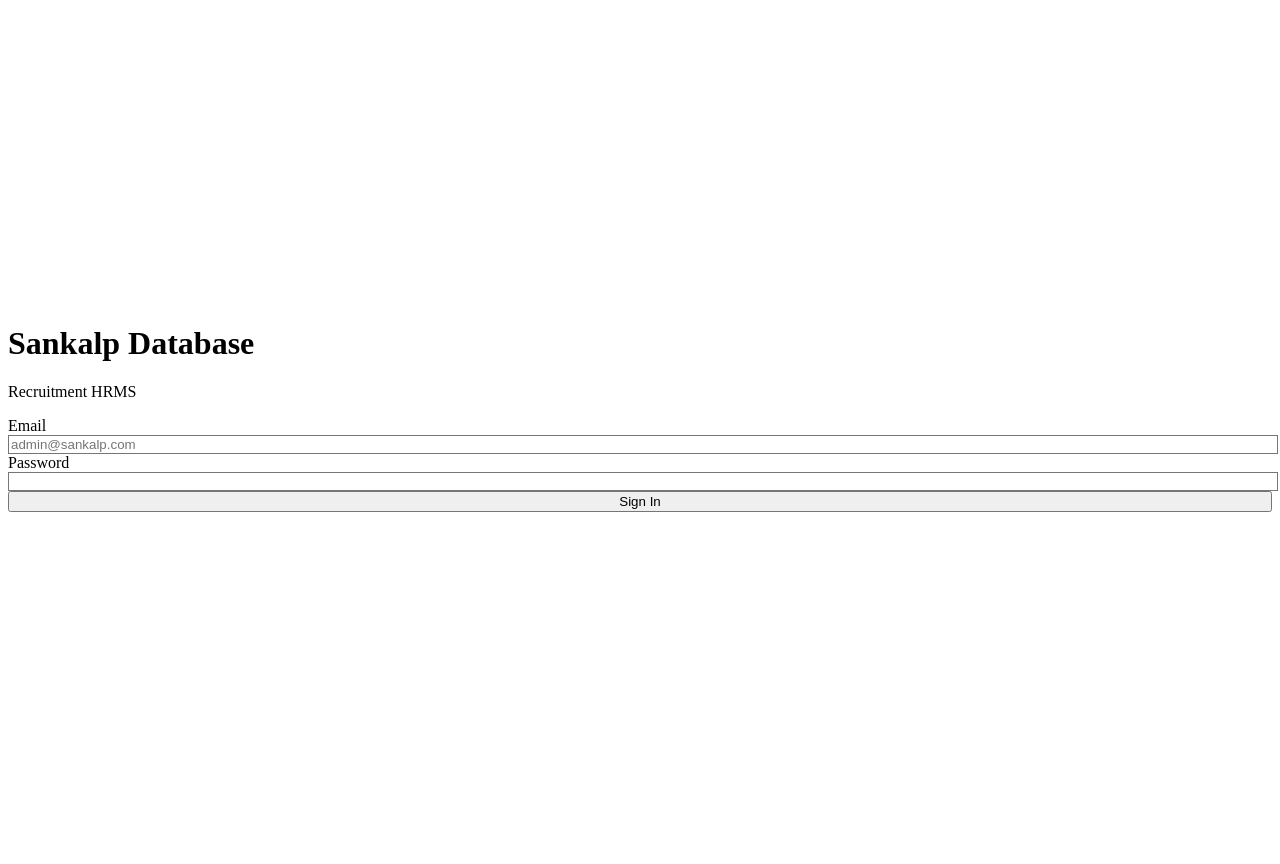
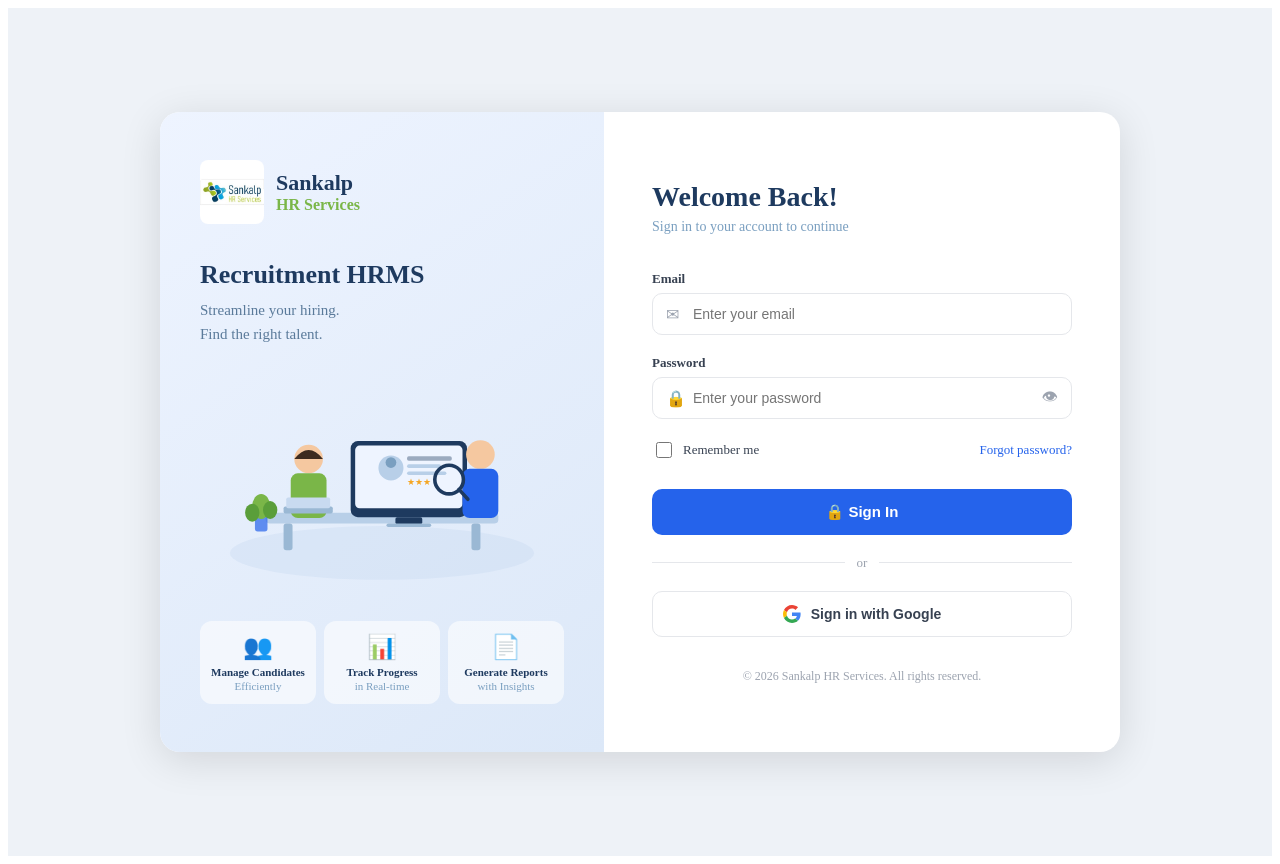
Before and after one commit to sudeepsankalphr-boop/sankalp-db, a React (Vite) app in the folder frontend/: page /login in a window 1280 px wide. Before the commit the page ends 816 px from the top, so only its background shows below. Built offline with nearby package versions, Linux system fonts and the light colour scheme; no server answers; the HTML template or start-up script is replaced by a standard one.

Commit message:
feat: redesign login page with Sankalp branding and two-panel layout

```diff
--- a/frontend/src/pages/Login.jsx
+++ b/frontend/src/pages/Login.jsx
@@ -1,12 +1,14 @@
 import React, { useEffect, useState } from 'react';
 import { useNavigate } from 'react-router-dom';
 import { useAuth } from '../context/AuthContext';
+import logo from '../assets/logo.jpeg';
 
 export default function Login() {
   const { user, login } = useAuth();
   const navigate = useNavigate();
   const [email, setEmail] = useState('');
   const [password, setPassword] = useState('');
+  const [showPassword, setShowPassword] = useState(false);
   const [error, setError] = useState('');
   const [loading, setLoading] = useState(false);
 
@@ -30,41 +32,179 @@ export default function Login() {
   };
 
   return (
-    <div className="min-h-screen flex items-center justify-center bg-gray-100">
-      <div className="bg-white rounded shadow p-8 w-full max-w-sm">
-        <h1 className="text-2xl font-bold text-gray-800 mb-1">Sankalp Database</h1>
-        <p className="text-gray-500 text-sm mb-6">Recruitment HRMS</p>
-        {error && <div className="bg-red-50 text-red-700 border border-red-200 rounded px-3 py-2 text-sm mb-4">{error}</div>}
-        <form onSubmit={handleSubmit} className="space-y-4">
+    <div style={{ minHeight: '100vh', display: 'flex', alignItems: 'center', justifyContent: 'center', background: '#eef2f7', padding: '24px' }}>
+      <div style={{ display: 'flex', width: '100%', maxWidth: 960, borderRadius: 20, overflow: 'hidden', boxShadow: '0 8px 40px rgba(0,0,0,0.12)', background: '#fff' }}>
+
+        {/* Left panel */}
+        <div style={{ flex: 1, background: 'linear-gradient(145deg, #eef4ff 0%, #dce8f8 100%)', padding: '48px 40px', display: 'flex', flexDirection: 'column', minWidth: 0 }}>
+          {/* Logo */}
+          <div style={{ display: 'flex', alignItems: 'center', gap: 12, marginBottom: 36 }}>
+            <img src={logo} alt="Sankalp HR Services" style={{ width: 64, height: 64, objectFit: 'contain', borderRadius: 8 }} />
             <div>
-            <label className="block text-sm font-medium text-gray-700 mb-1">Email</label>
+              <div style={{ fontSize: 22, fontWeight: 800, color: '#1e3a5f', lineHeight: 1.1 }}>Sankalp</div>
+              <div style={{ fontSize: 16, fontWeight: 700, color: '#7ab648', lineHeight: 1.2 }}>HR Services</div>
+            </div>
+          </div>
+
+          {/* Headline */}
+          <div style={{ marginBottom: 28 }}>
+            <h2 style={{ fontSize: 26, fontWeight: 800, color: '#1e3a5f', margin: '0 0 8px' }}>Recruitment HRMS</h2>
+            <p style={{ fontSize: 15, color: '#5a7a9a', margin: 0, lineHeight: 1.6 }}>
+              Streamline your hiring.<br />Find the right talent.
+            </p>
+          </div>
+
+          {/* Illustration */}
+          <div style={{ flex: 1, display: 'flex', alignItems: 'center', justifyContent: 'center', marginBottom: 32 }}>
+            <svg viewBox="0 0 380 240" fill="none" xmlns="http://www.w3.org/2000/svg" style={{ width: '100%', maxWidth: 340 }}>
+              {/* Background shape */}
+              <ellipse cx="190" cy="200" rx="170" ry="30" fill="#c8daf0" opacity="0.4" />
+              {/* Desk */}
+              <rect x="60" y="155" width="260" height="12" rx="4" fill="#b8cfe8" />
+              <rect x="80" y="167" width="10" height="30" rx="3" fill="#9ab8d4" />
+              <rect x="290" y="167" width="10" height="30" rx="3" fill="#9ab8d4" />
+              {/* Monitor */}
+              <rect x="155" y="75" width="130" height="85" rx="8" fill="#1e3a5f" />
+              <rect x="160" y="80" width="120" height="70" rx="5" fill="#eef4ff" />
+              <rect x="205" y="160" width="30" height="8" rx="2" fill="#1e3a5f" />
+              <rect x="195" y="167" width="50" height="4" rx="2" fill="#9ab8d4" />
+              {/* Screen content */}
+              <circle cx="200" cy="105" r="14" fill="#b8cfe8" />
+              <circle cx="200" cy="99" r="6" fill="#7a9fc0" />
+              <rect x="218" y="92" width="50" height="5" rx="2" fill="#1e3a5f" opacity="0.4" />
+              <rect x="218" y="101" width="38" height="4" rx="2" fill="#b8cfe8" />
+              <rect x="218" y="109" width="44" height="4" rx="2" fill="#b8cfe8" />
+              {/* Stars */}
+              <text x="218" y="124" fontSize="10" fill="#f5a623">★★★</text>
+              {/* Person left (woman) */}
+              <circle cx="108" cy="95" r="16" fill="#f5c8a0" />
+              <rect x="88" y="111" width="40" height="50" rx="8" fill="#7ab648" />
+              {/* Hair */}
+              <path d="M92 95 Q108 75 124 95" fill="#3d2b1f" />
+              {/* Laptop */}
+              <rect x="80" y="148" width="55" height="8" rx="2" fill="#9ab8d4" />
+              <rect x="83" y="138" width="49" height="12" rx="2" fill="#c8daf0" />
+              {/* Person right (man) */}
+              <circle cx="300" cy="90" r="16" fill="#f5c8a0" />
+              <rect x="280" y="106" width="40" height="55" rx="8" fill="#2563eb" />
+              {/* Magnifier */}
+              <circle cx="265" cy="118" r="16" fill="none" stroke="#1e3a5f" strokeWidth="4" />
+              <line x1="276" y1="129" x2="286" y2="140" stroke="#1e3a5f" strokeWidth="4" strokeLinecap="round" />
+              {/* Plant */}
+              <rect x="48" y="158" width="14" height="18" rx="3" fill="#2563eb" opacity="0.7" />
+              <ellipse cx="55" cy="148" rx="10" ry="14" fill="#7ab648" />
+              <ellipse cx="45" cy="155" rx="8" ry="10" fill="#5a9e3a" />
+              <ellipse cx="65" cy="152" rx="8" ry="10" fill="#5a9e3a" />
+            </svg>
+          </div>
+
+          {/* Feature icons */}
+          <div style={{ display: 'flex', gap: 8, justifyContent: 'space-between' }}>
+            {[
+              { icon: '👥', title: 'Manage Candidates', sub: 'Efficiently' },
+              { icon: '📊', title: 'Track Progress', sub: 'in Real-time' },
+              { icon: '📄', title: 'Generate Reports', sub: 'with Insights' },
+            ].map((f) => (
+              <div key={f.title} style={{ flex: 1, textAlign: 'center', padding: '12px 6px', background: 'rgba(255,255,255,0.6)', borderRadius: 12 }}>
+                <div style={{ fontSize: 24, marginBottom: 4 }}>{f.icon}</div>
+                <div style={{ fontSize: 11, fontWeight: 700, color: '#1e3a5f', lineHeight: 1.3 }}>{f.title}</div>
+                <div style={{ fontSize: 11, color: '#7a9fc0' }}>{f.sub}</div>
+              </div>
+            ))}
+          </div>
+        </div>
+
+        {/* Right panel */}
+        <div style={{ width: 420, flexShrink: 0, padding: '56px 48px', display: 'flex', flexDirection: 'column', justifyContent: 'center' }}>
+          <h1 style={{ fontSize: 28, fontWeight: 800, color: '#1e3a5f', margin: '0 0 6px' }}>Welcome Back!</h1>
+          <p style={{ fontSize: 14, color: '#7a9fc0', margin: '0 0 36px' }}>Sign in to your account to continue</p>
+
+          {error && (
+            <div style={{ background: '#fef2f2', border: '1px solid #fecaca', color: '#dc2626', borderRadius: 8, padding: '10px 14px', fontSize: 13, marginBottom: 20 }}>
+              {error}
+            </div>
+          )}
+
+          <form onSubmit={handleSubmit}>
+            {/* Email */}
+            <label style={{ display: 'block', fontSize: 13, fontWeight: 600, color: '#374151', marginBottom: 6 }}>Email</label>
+            <div style={{ position: 'relative', marginBottom: 20 }}>
+              <span style={{ position: 'absolute', left: 14, top: '50%', transform: 'translateY(-50%)', color: '#9ca3af', fontSize: 16 }}>✉</span>
               <input
                 type="email"
                 required
                 value={email}
                 onChange={(e) => setEmail(e.target.value)}
-              className="border rounded px-3 py-2 w-full focus:outline-none focus:ring-2 focus:ring-blue-500 text-sm"
-              placeholder="admin@sankalp.com"
+                placeholder="Enter your email"
+                style={{ width: '100%', border: '1.5px solid #e5e7eb', borderRadius: 10, padding: '12px 14px 12px 40px', fontSize: 14, outline: 'none', boxSizing: 'border-box', color: '#111827', background: '#fff' }}
+                onFocus={(e) => { e.target.style.borderColor = '#2563eb'; }}
+                onBlur={(e) => { e.target.style.borderColor = '#e5e7eb'; }}
               />
             </div>
-          <div>
-            <label className="block text-sm font-medium text-gray-700 mb-1">Password</label>
+
+            {/* Password */}
+            <label style={{ display: 'block', fontSize: 13, fontWeight: 600, color: '#374151', marginBottom: 6 }}>Password</label>
+            <div style={{ position: 'relative', marginBottom: 20 }}>
+              <span style={{ position: 'absolute', left: 14, top: '50%', transform: 'translateY(-50%)', color: '#9ca3af', fontSize: 16 }}>🔒</span>
               <input
-              type="password"
+                type={showPassword ? 'text' : 'password'}
                 required
                 value={password}
                 onChange={(e) => setPassword(e.target.value)}
-              className="border rounded px-3 py-2 w-full focus:outline-none focus:ring-2 focus:ring-blue-500 text-sm"
+                placeholder="Enter your password"
+                style={{ width: '100%', border: '1.5px solid #e5e7eb', borderRadius: 10, padding: '12px 44px 12px 40px', fontSize: 14, outline: 'none', boxSizing: 'border-box', color: '#111827', background: '#fff' }}
+                onFocus={(e) => { e.target.style.borderColor = '#2563eb'; }}
+                onBlur={(e) => { e.target.style.borderColor = '#e5e7eb'; }}
               />
+              <button
+                type="button"
+                onClick={() => setShowPassword((v) => !v)}
+                style={{ position: 'absolute', right: 14, top: '50%', transform: 'translateY(-50%)', background: 'none', border: 'none', cursor: 'pointer', color: '#9ca3af', fontSize: 16, padding: 0 }}
+              >
+                {showPassword ? '🙈' : '👁'}
+              </button>
             </div>
+
+            {/* Remember me + Forgot */}
+            <div style={{ display: 'flex', alignItems: 'center', justifyContent: 'space-between', marginBottom: 28 }}>
+              <label style={{ display: 'flex', alignItems: 'center', gap: 8, fontSize: 13, color: '#374151', cursor: 'pointer' }}>
+                <input type="checkbox" style={{ width: 16, height: 16, accentColor: '#2563eb' }} />
+                Remember me
+              </label>
+              <span style={{ fontSize: 13, color: '#2563eb', cursor: 'pointer', fontWeight: 500 }}>Forgot password?</span>
+            </div>
+
+            {/* Sign In button */}
             <button
               type="submit"
               disabled={loading}
-            className="w-full px-3 py-2 rounded text-sm font-medium bg-blue-600 text-white hover:bg-blue-700 disabled:opacity-50"
+              style={{ width: '100%', padding: '14px', background: loading ? '#93c5fd' : '#2563eb', color: '#fff', border: 'none', borderRadius: 10, fontSize: 15, fontWeight: 700, cursor: loading ? 'default' : 'pointer', display: 'flex', alignItems: 'center', justifyContent: 'center', gap: 8, marginBottom: 20, transition: 'background 0.2s' }}
             >
-            {loading ? 'Signing in...' : 'Sign In'}
+              🔒 {loading ? 'Signing in…' : 'Sign In'}
             </button>
           </form>
+
+          {/* Divider */}
+          <div style={{ display: 'flex', alignItems: 'center', gap: 12, marginBottom: 20 }}>
+            <div style={{ flex: 1, height: 1, background: '#e5e7eb' }} />
+            <span style={{ fontSize: 13, color: '#9ca3af' }}>or</span>
+            <div style={{ flex: 1, height: 1, background: '#e5e7eb' }} />
+          </div>
+
+          {/* Google button */}
+          <button
+            type="button"
+            style={{ width: '100%', padding: '13px', background: '#fff', border: '1.5px solid #e5e7eb', borderRadius: 10, fontSize: 14, fontWeight: 600, color: '#374151', cursor: 'pointer', display: 'flex', alignItems: 'center', justifyContent: 'center', gap: 10, marginBottom: 32 }}
+          >
+            <svg width="18" height="18" viewBox="0 0 48 48"><path fill="#EA4335" d="M24 9.5c3.54 0 6.71 1.22 9.21 3.6l6.85-6.85C35.9 2.38 30.47 0 24 0 14.62 0 6.51 5.38 2.56 13.22l7.98 6.19C12.43 13.72 17.74 9.5 24 9.5z"/><path fill="#4285F4" d="M46.98 24.55c0-1.57-.15-3.09-.38-4.55H24v9.02h12.94c-.58 2.96-2.26 5.48-4.78 7.18l7.73 6c4.51-4.18 7.09-10.36 7.09-17.65z"/><path fill="#FBBC05" d="M10.53 28.59c-.48-1.45-.76-2.99-.76-4.59s.27-3.14.76-4.59l-7.98-6.19C.92 16.46 0 20.12 0 24c0 3.88.92 7.54 2.56 10.78l7.97-6.19z"/><path fill="#34A853" d="M24 48c6.48 0 11.93-2.13 15.89-5.81l-7.73-6c-2.18 1.48-4.97 2.31-8.16 2.31-6.26 0-11.57-4.22-13.47-9.91l-7.98 6.19C6.51 42.62 14.62 48 24 48z"/></svg>
+            Sign in with Google
+          </button>
+
+          {/* Footer */}
+          <p style={{ textAlign: 'center', fontSize: 12, color: '#9ca3af', margin: 0 }}>
+            © 2026 Sankalp HR Services. All rights reserved.
+          </p>
+        </div>
       </div>
     </div>
   );
```
Also changed, not shown: frontend/src/assets/logo.jpeg (added). Lines whose indentation alone changed are shown as unchanged.
